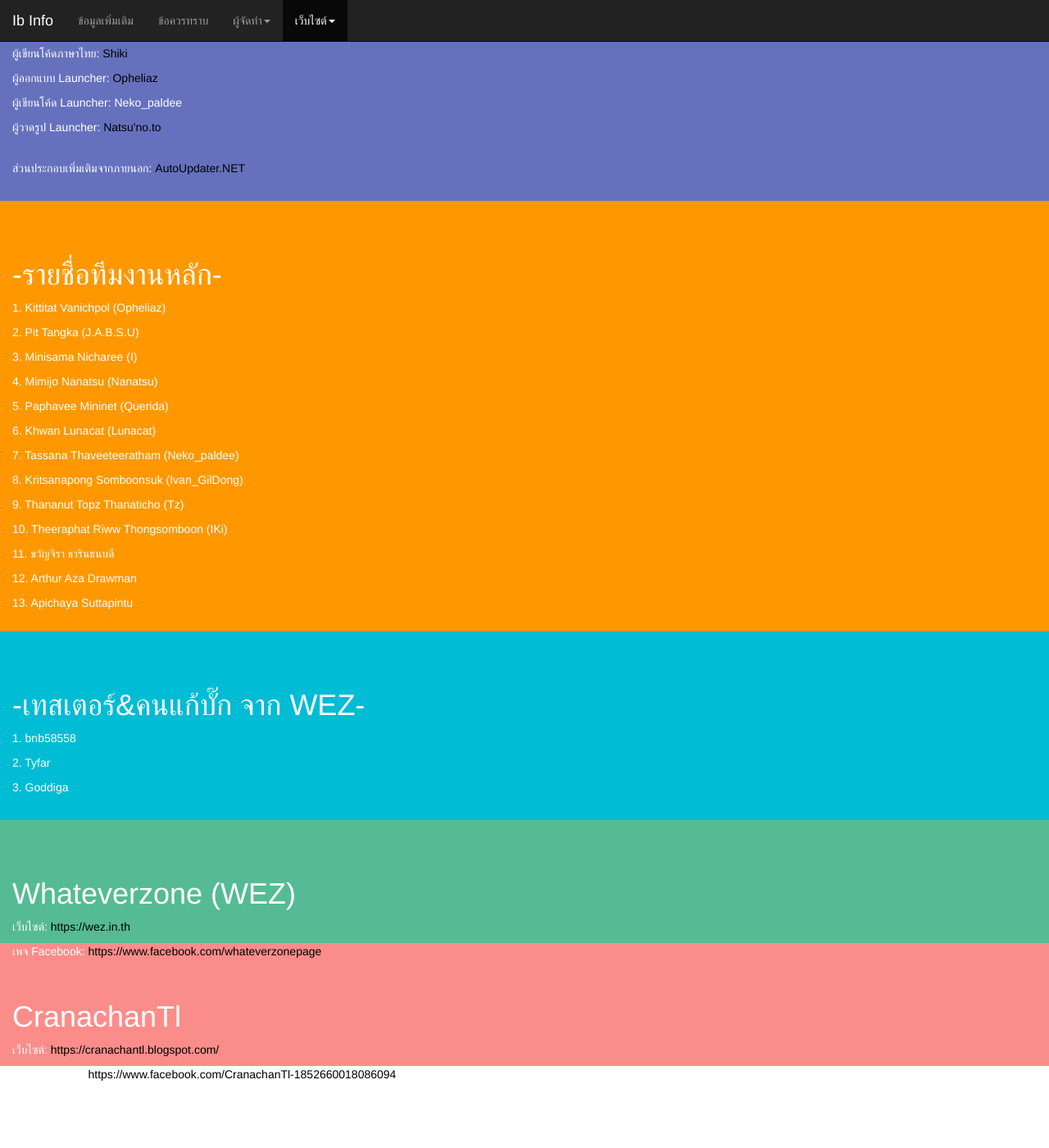
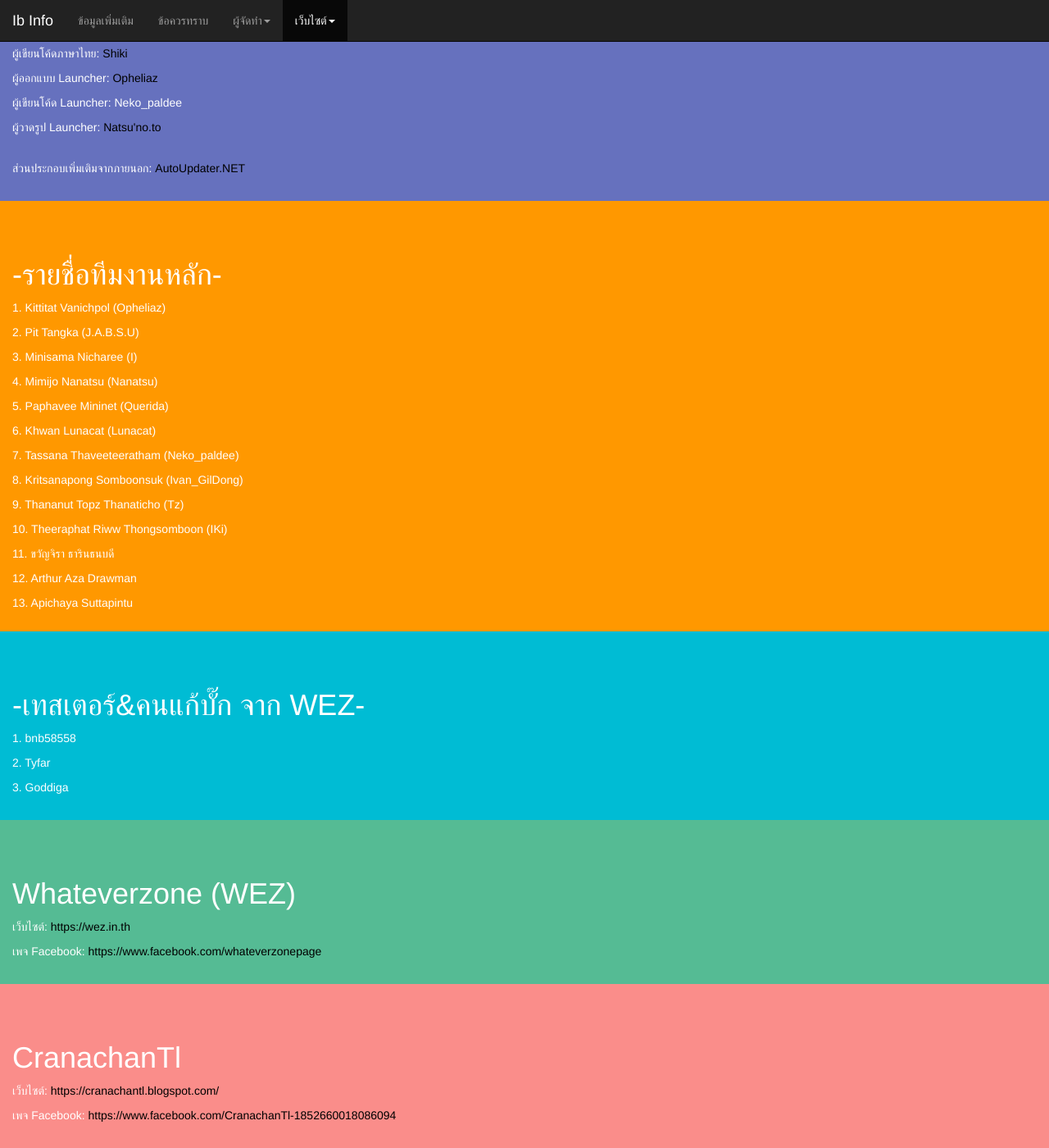
Before and after one commit to pureexe/wez, a Jekyll site: the page game/ib-info.html, which Jekyll copies as it is, in a window 1280 px wide and 1400 px high, scrolled down 835 px. Shown: the whole window at 82% size. Built offline with Jekyll 4.4.1, drawn with Linux system fonts in a browser that asks for light colours; before the commit the page ends 2155 px from its top, so only the background shows below that.

Commit message:
Update ib-info.html

```diff
--- a/game/ib-info.html
+++ b/game/ib-info.html
@@ -16,8 +16,8 @@
   #section31 {padding-top:50px;height:420px;color: #fff; background-color: #6671be;}
   #section32 {padding-top:50px;height:525px;color: #fff; background-color: #ff9800;}
   #section33 {padding-top:50px;height:230px;color: #fff; background-color: #00bcd4;}
-  #section41 {padding-top:50px;height:150px;color: #fff; background-color: #55BB94;}
-  #section42 {padding-top:50px;height:150px;color: #fff; background-color: #FA8D8A;}
+  #section41 {padding-top:50px;height:200px;color: #fff; background-color: #55BB94;}
+  #section42 {padding-top:50px;height:200px;color: #fff; background-color: #FA8D8A;}
 
   a:link {
     color: black;
```
